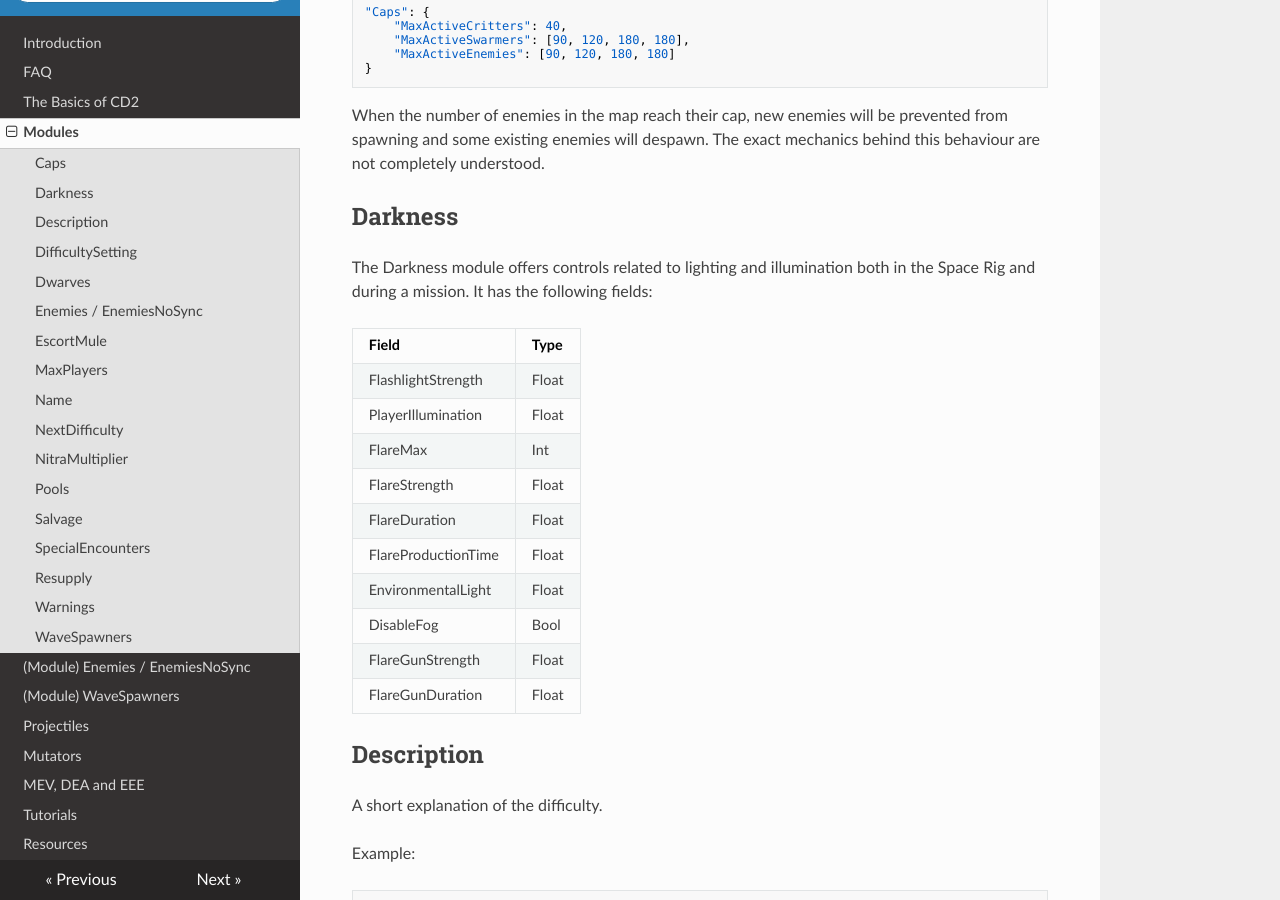
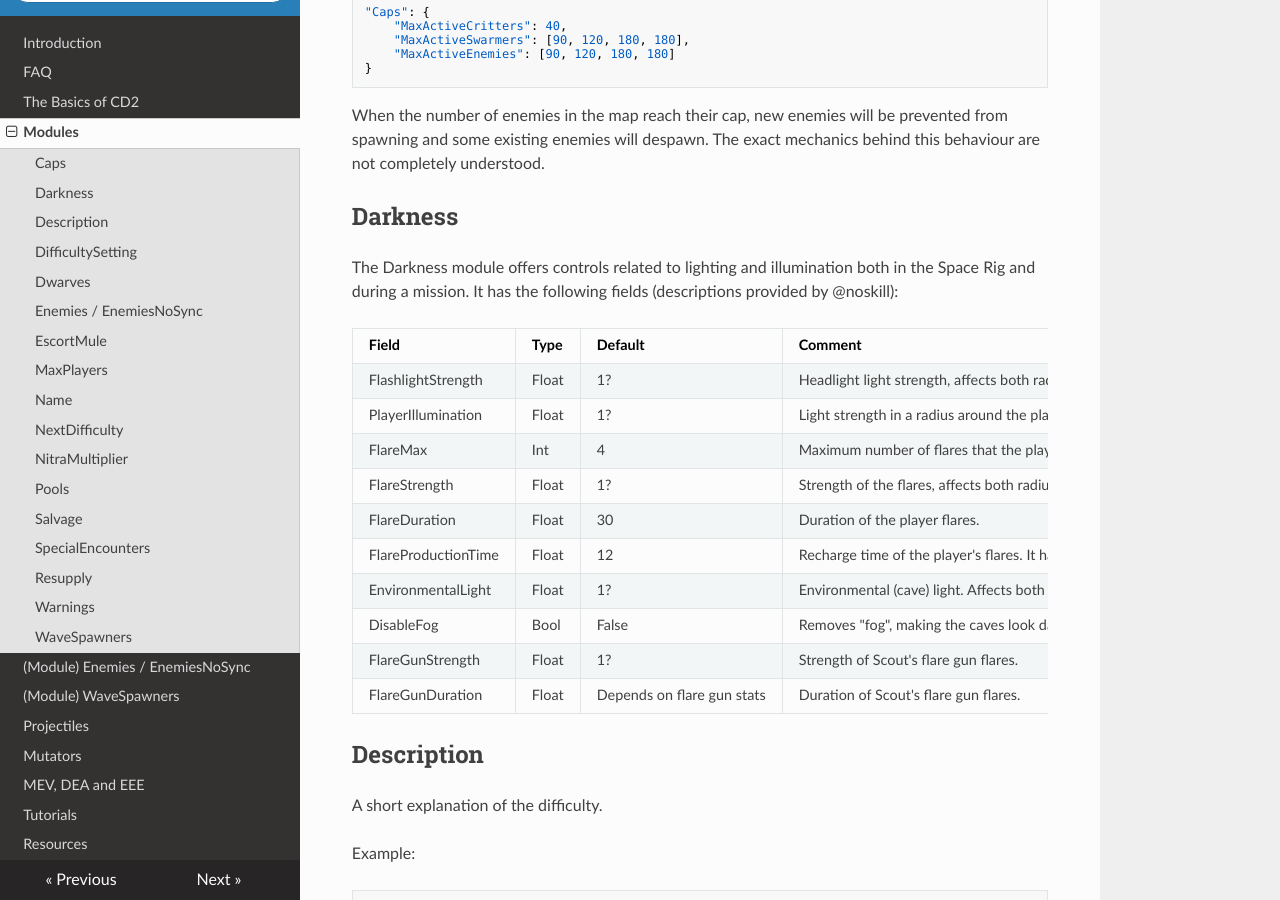
Before and after one commit to vonacht/cd2-docs, an MkDocs documentation site: the page built from docs/modules.md, in a window 1280 px wide and 900 px high, scrolled down 557 px. Built offline with MkDocs 1.6.1, drawn with Linux system fonts in a browser that asks for light colours; nearby versions of some CDN libraries.

Commit message:
added Darkness fields descriptions

```diff
--- a/docs/modules.md
+++ b/docs/modules.md
@@ -1,4 +1,4 @@
-# Modules
+#Modules
 Modules are the top level hierarchy names for a valid CD2 JSON. The following is an alphabetized list of the current modules.
 
 ## Caps
@@ -23,20 +23,20 @@ Example:
 When the number of enemies in the map reach their cap, new enemies will be prevented from spawning and some existing enemies will despawn. The exact mechanics behind this behaviour are not completely understood.
 
 ## Darkness
-The Darkness module offers controls related to lighting and illumination both in the Space Rig and during a mission. It has the following fields:
+The Darkness module offers controls related to lighting and illumination both in the Space Rig and during a mission. It has the following fields (descriptions provided by @noskill):
 
-| Field                 | Type  |
-| --------------------- | ----- |
-| FlashlightStrength    | Float |
-| PlayerIllumination    | Float |
-| FlareMax              | Int   |
-| FlareStrength         | Float |
-| FlareDuration         | Float |
-| FlareProductionTime   | Float |
-| EnvironmentalLight    | Float |
-| DisableFog            | Bool  |
-| FlareGunStrength      | Float |
-| FlareGunDuration      | Float |
+| Field                 | Type  | Default | Comment |
+| --------------------- | ----- | ------- | -------- |
+| FlashlightStrength    | Float | 1? | Headlight light strength, affects both radius and strength of the light. |
+| PlayerIllumination    | Float | 1? | Light strength in a radius around the player. Only affects strength and not radius. |
+| FlareMax              | Int   | 4  | Maximum number of flares that the player can keep.  |
+| FlareStrength         | Float | 1? | Strength of the flares, affects both radius and strength. Seems no have no effect above 3. |
+| FlareDuration         | Float | 30 | Duration of the player flares. |
+| FlareProductionTime   | Float | 12 | Recharge time of the player's flares. It has been noted that changing this setting while in-game could cause flares to get stuck and not recharge. |
+| EnvironmentalLight    | Float | 1? | Environmental (cave) light. Affects both radius and strength. |
+| DisableFog            | Bool  | False | Removes "fog", making the caves look darker. It seems that after disabling it in-mission it can't be enabled again. |
+| FlareGunStrength      | Float | 1? | Strength of Scout's flare gun flares. |
+| FlareGunDuration      | Float | Depends on flare gun stats | Duration of Scout's flare gun flares. |
 
 ## Description
 A short explanation of the difficulty.
```
